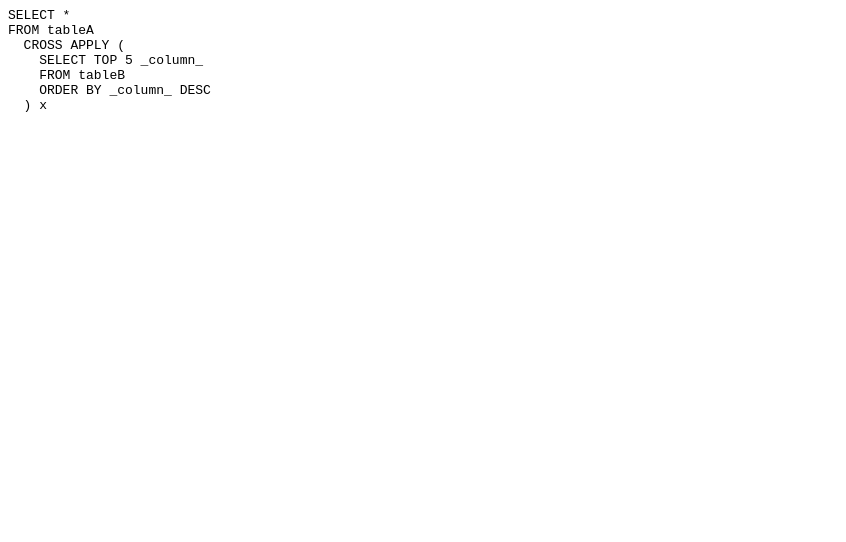
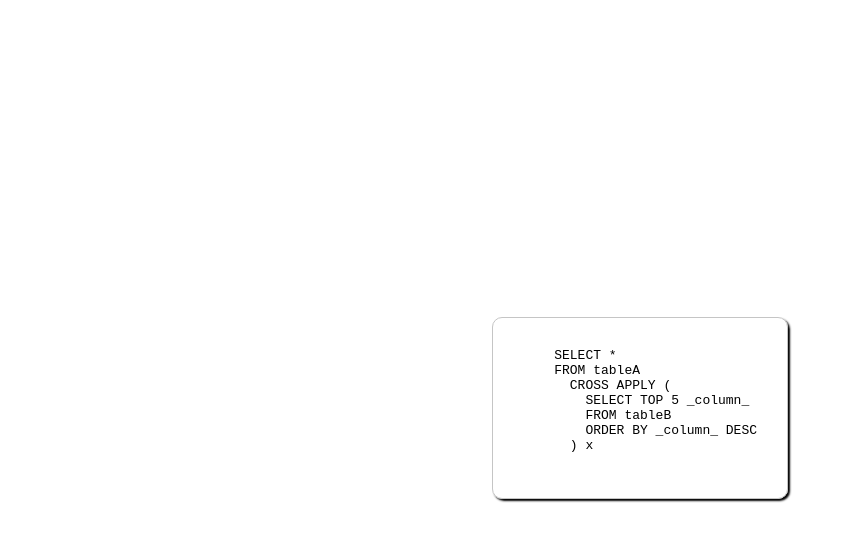
Before and after one commit to areaewhy/crossapply, a plain HTML site: page index.html in a window 1280 px wide. Shown: the whole page, without its empty margins (0-846 px from the left). Drawn offline with Linux system fonts and the light colour scheme.

Commit message:
Add HTML structure to index.html

```diff
--- a/index.html
+++ b/index.html
@@ -1,3 +1,21 @@
+<html>
+  <head>
+    <style>
+      body {
+          display: flex;
+          justify-content: center;
+          align-items: center;
+          height: 100vh;
+      }
+      pre {
+          border:1px solid #c5c5c5;
+          padding:30px;
+          border-radius:10px;
+          box-shadow:2px 2px 2px;
+      }
+    </style>
+  </head>
+  <body>
     <pre>
     SELECT *
     FROM tableA
@@ -7,3 +25,5 @@ FROM tableA
         ORDER BY _column_ DESC
       ) x
     </pre>
+  </body>
+</html>
```
Lines whose indentation alone changed are shown as unchanged.
